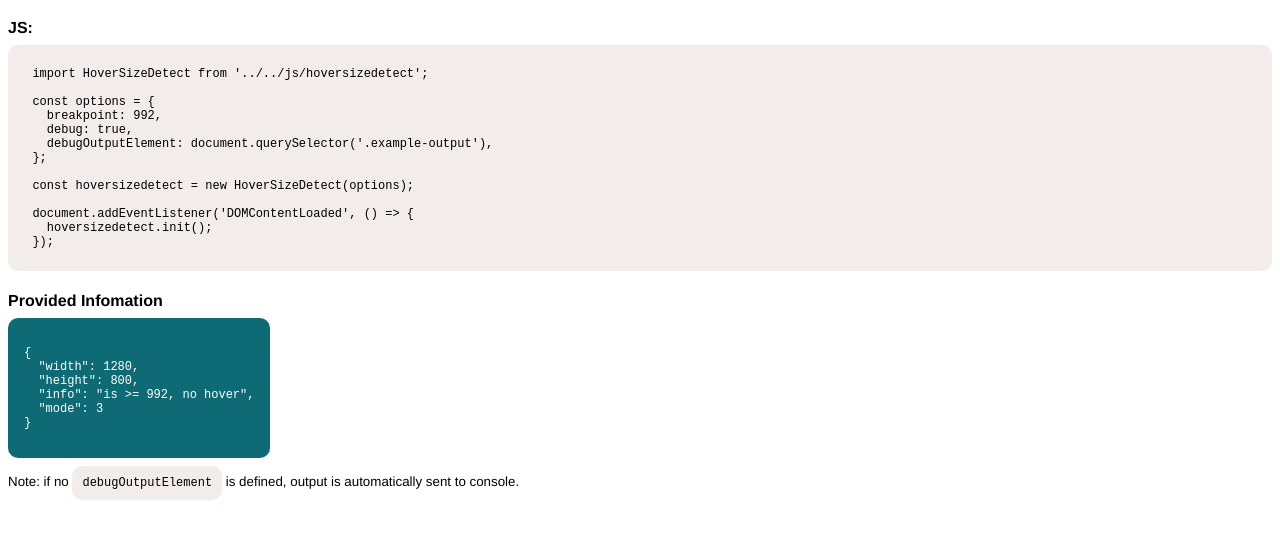
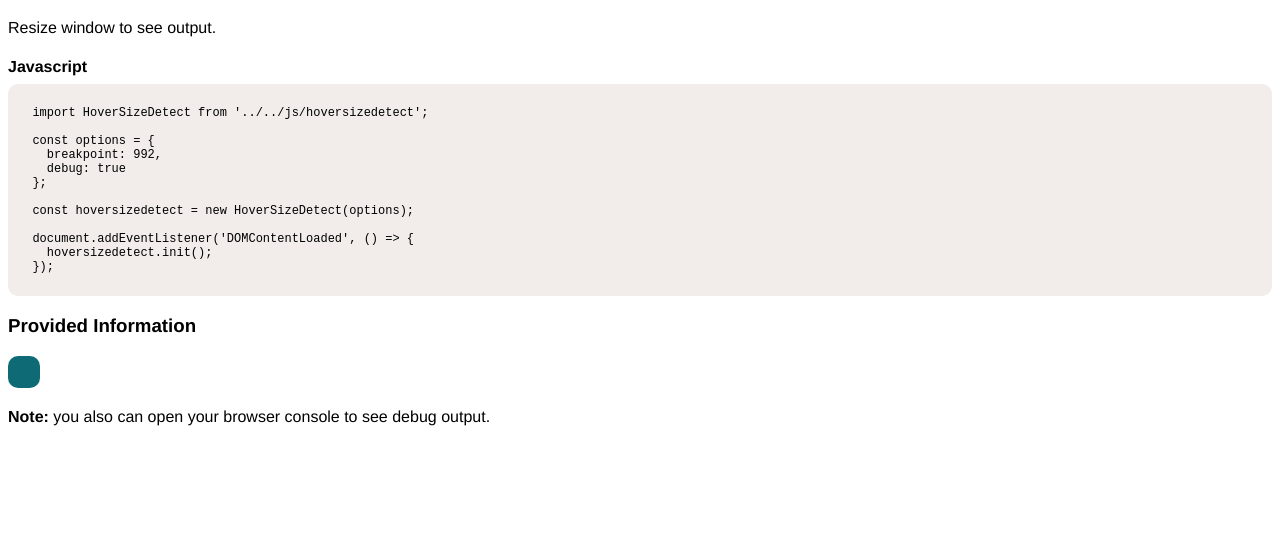
Before and after one commit to larsactionhero/hoversizedetect, a website built with Vite: page src/example/index.html in a window 1280 px wide. Shown: the part 61-600 px from the top of the page. Built offline with nearby package versions, Linux system fonts and the light colour scheme.

Commit message:
remove output element from js

```diff
--- a/src/example/index.html
+++ b/src/example/index.html
@@ -9,15 +9,15 @@
   </head>
   <body>
     <h1>Example</h1>
+    <p>Resize window to see output.</p>
 
-    <h4>JS:</h4>
+    <h4>Javascript</h4>
     <code><pre>
   import HoverSizeDetect from '../../js/hoversizedetect';
 
   const options = {
     breakpoint: 992,
-    debug: true,
-    debugOutputElement: document.querySelector('.example-output'),
+    debug: true
   };
 
   const hoversizedetect = new HoverSizeDetect(options);
@@ -25,11 +25,9 @@
   document.addEventListener('DOMContentLoaded', () => {
     hoversizedetect.init();
   });</pre></code>
-    <h4>Provided Infomation</h4>
+    <h3>Provided Information</h3>
     <div id="example-output"></div>
-    <p>
-      <small>Note: if no <code style="display: inline;">debugOutputElement</code> is defined, output is automatically sent to console.</small>
-    </p>
+    <p><strong>Note:</strong> you also can open your browser console to see debug output.</p>
     <script type="module" src="./js/example.js"></script>
   </body>
 </html>
--- a/src/js/hoversizedetect.js
+++ b/src/js/hoversizedetect.js
@@ -22,7 +22,7 @@ export default class HoverSizeDetect {
     this.breakpoint = null;
     this.deviceInfo = {};
     this.breakpoint = options.breakpoint || 992;
-    this.debugOutputElement = options.debugOutputElement || null;
+    this.debugOutputElement = null;
     this.debug = options.debug || false;
   }
 
@@ -125,12 +125,9 @@ export default class HoverSizeDetect {
   }
 
   debugOutput() {
-    if ('debugOutputElement' in this.options) {
-      if (this.debugOutputElement instanceof HTMLElement) {
-        this.debugOutputElement.innerHTML = `<pre>${JSON.stringify(this.deviceInfo, undefined, 2)}</pre>`;
-      } else {
-        console.log(this.deviceInfo);
-      }
+    const debugOutputElement = document.querySelector('.example-output');
+    if (debugOutputElement) {
+      this.debugOutputElement.innerHTML = `<pre>${JSON.stringify(this.deviceInfo, undefined, 2)}</pre>`;
     } else {
       console.log(this.deviceInfo);
     }
```
